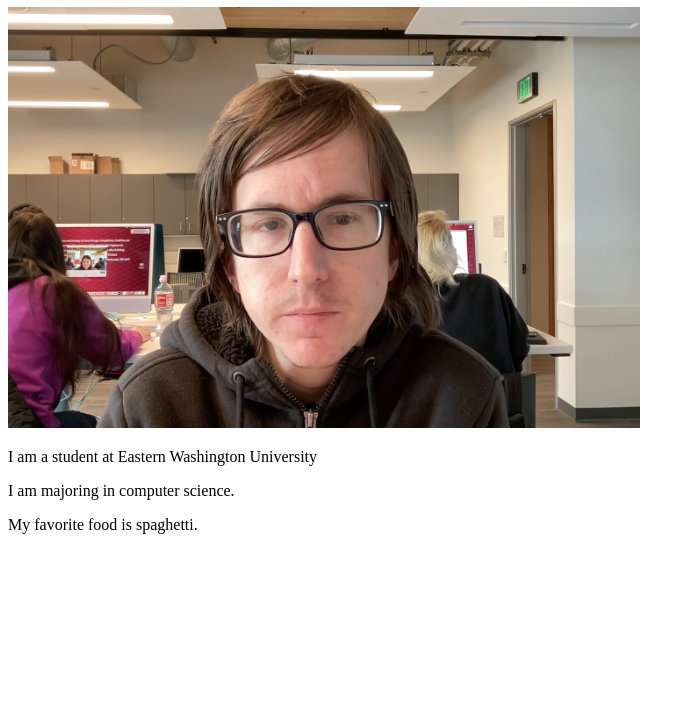
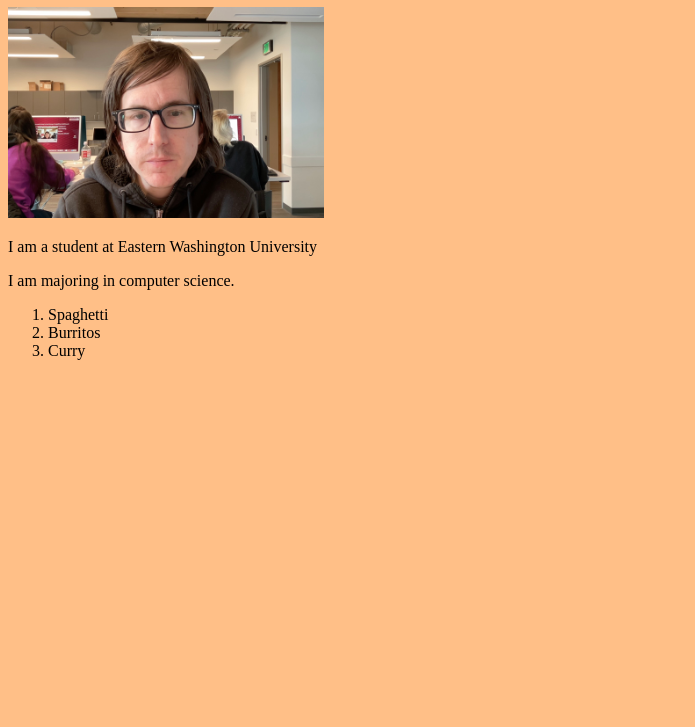
Before and after one commit to joshmerrell/joshmerrell.github.io, a plain HTML site: page index.html in a window 1280 px wide. Shown: the part 73-800 px from the top of the page, without its empty margins (0-695 px from the left). Drawn offline with Linux system fonts and the light colour scheme.

Commit message:
Add list, some CSS

```diff
--- a/index.html
+++ b/index.html
@@ -1,16 +1,28 @@
 <!DOCTYPE html>
 <html lang="en">
 <head>
-    <meta charset="UTF-8">
+    <meπ∏ta charset="UTF-8">
     <meta name="viewport" content="width=device-width, initial-scale=1.0">
     <title>Joshua Merrell</title>
+    <style>
+        img {
+            width: 25%;
+        }
+        body {
+            background: #ffbf87;
+        }
+    </style>
 </head>
 <body>
     <h1>Joshua Merrell</h1>
-    <img src="photo.jpg" alt="me" width="50%" height="50%"/>
+    <img src="photo.jpg" alt="me" />
 
     <p>I am a student at Eastern Washington University</p>
     <p>I am majoring in computer science.</p>
-    <p>My favorite food is spaghetti.</p>
+    <ol>
+        <li>Spaghetti</li>
+        <li>Burritos</li>
+        <li>Curry</li>
+    </ol>
 </body>
 </html>
```
